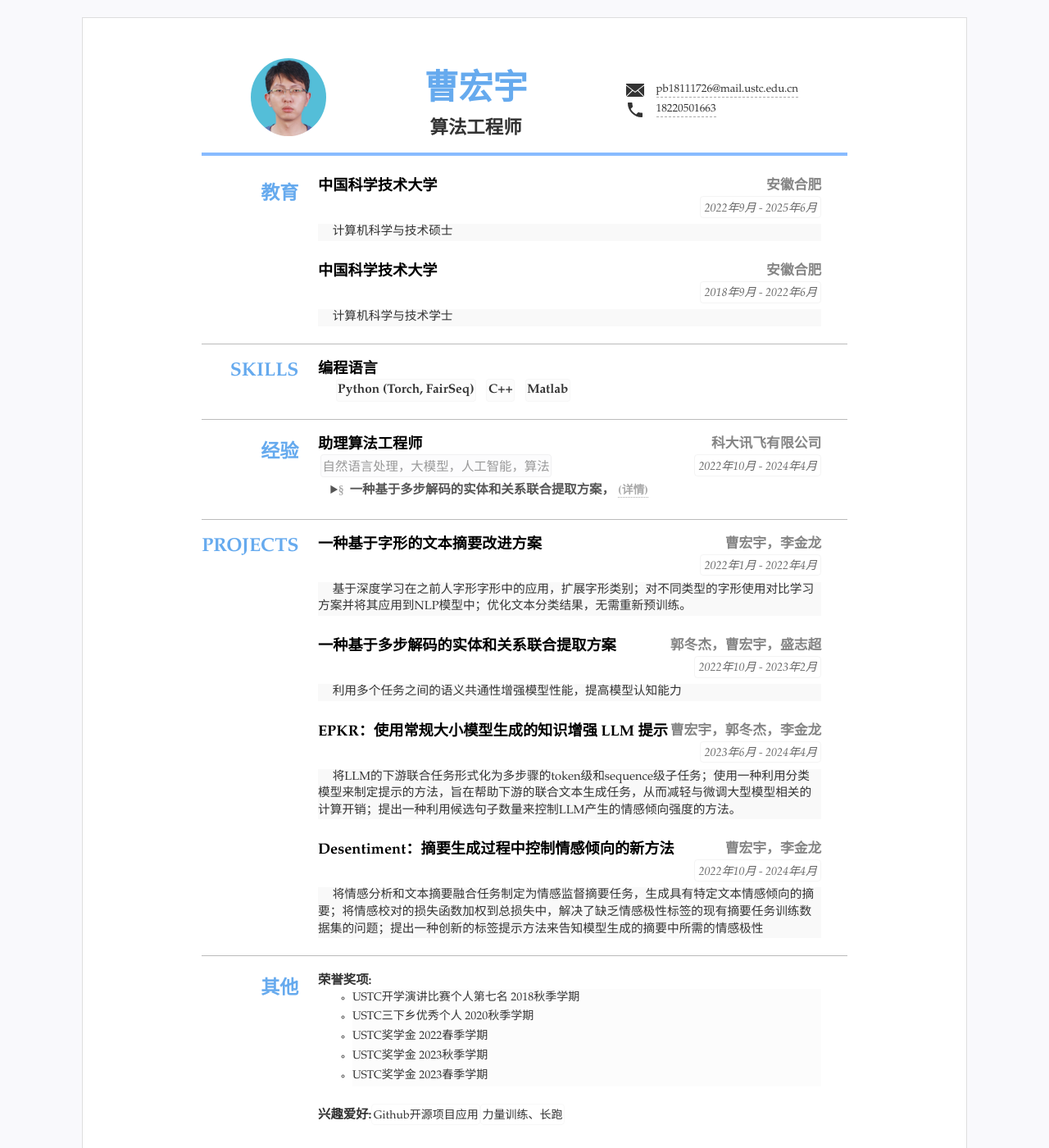
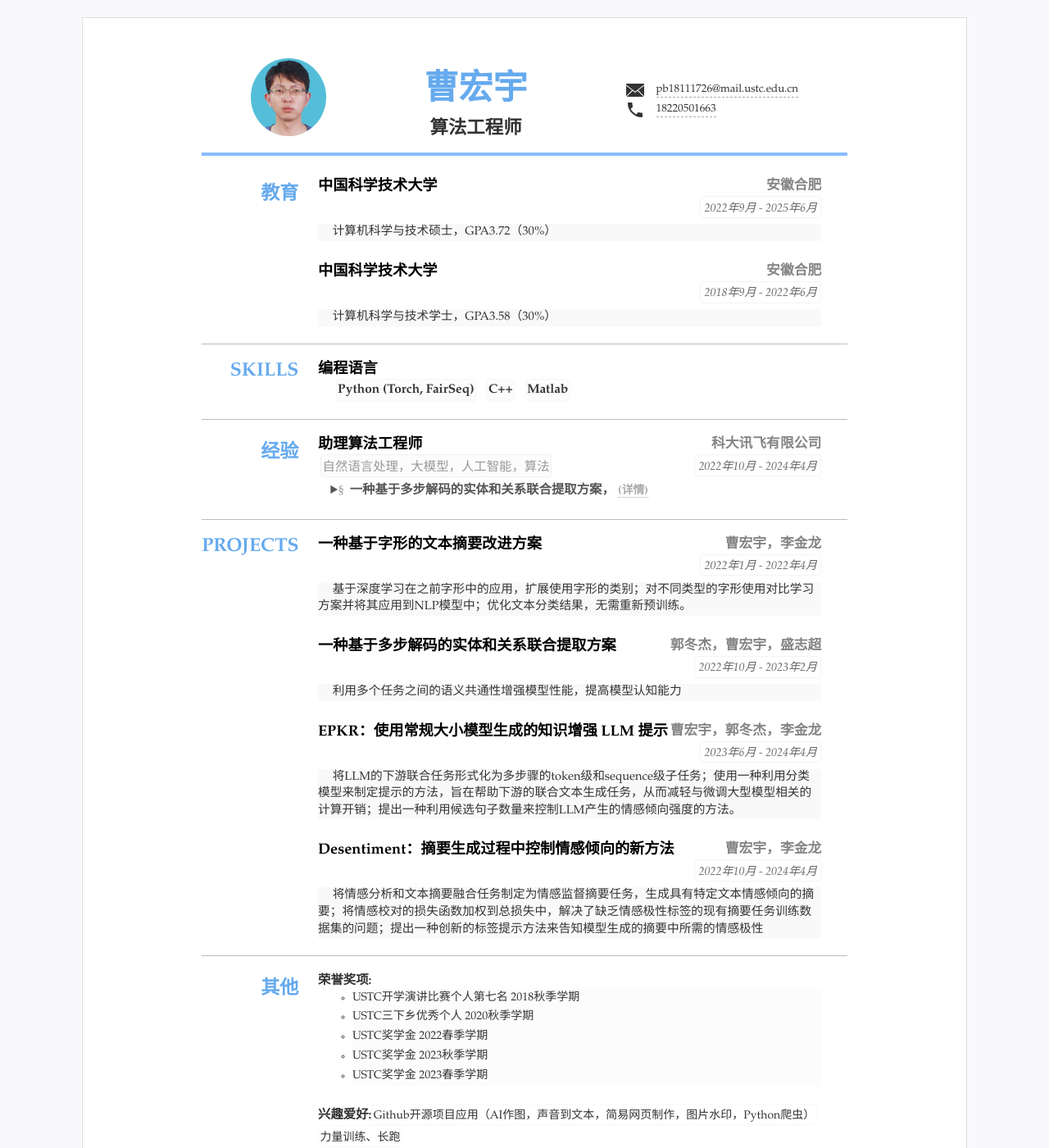
Before and after one commit to HongyuCao3/CV-CN, a Jekyll site: the page built from index.html, in a window 1280 px wide and 1400 px high. Shown: the whole window at 82% size. Built offline with Jekyll 4.4.1, drawn with Linux system fonts in a browser that asks for light colours.

Commit message:
add details
add more details

```diff
--- a/_data/resume.yml
+++ b/_data/resume.yml
@@ -33,11 +33,11 @@ main: #简历主要内容，
   - title: 中国科学技术大学
     duration: "2022年9月 - 2025年6月"
     sub: 安徽合肥
-    detail: 计算机科学与技术硕士
+    detail: 计算机科学与技术硕士，GPA3.72（30%）
   - title: 中国科学技术大学
     duration: "2018年9月 - 2022年6月"
     sub: 安徽合肥
-    detail: 计算机科学与技术学士
+    detail: 计算机科学与技术学士，GPA3.58（30%）
 
 - type: skills
   # name: "技能"
@@ -66,7 +66,7 @@ main: #简历主要内容，
   content:
   - title: 一种基于字形的文本摘要改进方案
     duration: 2022年1月 - 2022年4月
-    detail: 基于深度学习在之前人字形字形中的应用，扩展字形类别；对不同类型的字形使用对比学习方案并将其应用到NLP模型中；优化文本分类结果，无需重新预训练。
+    detail: 基于深度学习在之前字形中的应用，扩展使用字形的类别；对不同类型的字形使用对比学习方案并将其应用到NLP模型中；优化文本分类结果，无需重新预训练。
     sub: 曹宏宇，李金龙
   - title: 一种基于多步解码的实体和关系联合提取方案
     duration: 2022年10月 - 2023年2月
@@ -97,7 +97,7 @@ others: #其他列表显示
     - USTC奖学金 2023春季学期
   - title: "兴趣爱好:"
     items: #单行列表
-    - Github开源项目应用
+    - Github开源项目应用（AI作图，声音到文本，简易网页制作，图片水印，Python爬虫）
     - 力量训练、长跑
   # - title: 列表
   #   list:
```
